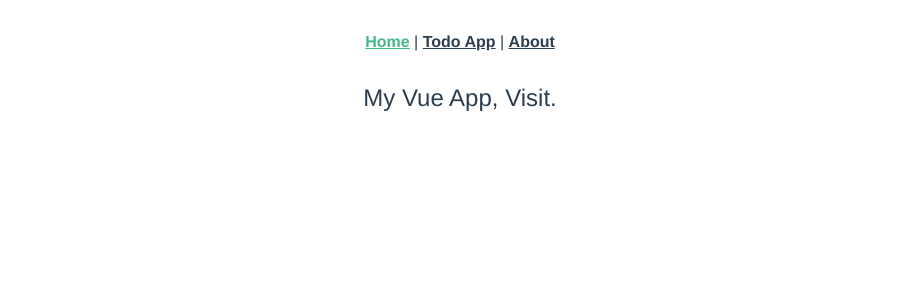
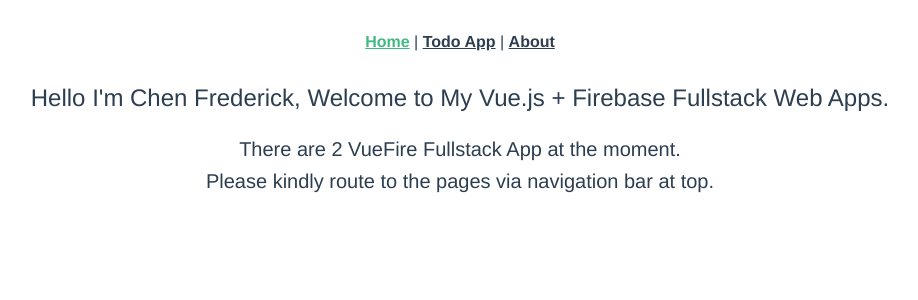
Before and after one commit to Frederick-88/vue-firebase, a Vue app: page / in a window 1280 px wide. Shown: the top 300 px of the page, without its empty margins (180-1098 px from the left). Built offline with nearby package versions, Linux system fonts and the light colour scheme; what vuefire would draw is missing.

Commit message:
Updated Home Page

```diff
--- a/src/views/Home.vue
+++ b/src/views/Home.vue
@@ -1,6 +1,8 @@
 <template>
   <div class="home container">
-    <h4>My Vue App, Visit.</h4>
+    <h4>Hello I'm Chen Frederick, Welcome to My Vue.js + Firebase Fullstack Web Apps.</h4>
+    <h5 class="mt-4">There are 2 VueFire Fullstack App at the moment.</h5>
+    <h5 class="mt-2">Please kindly route to the pages via navigation bar at top.</h5>
   </div>
 </template>
 
```
